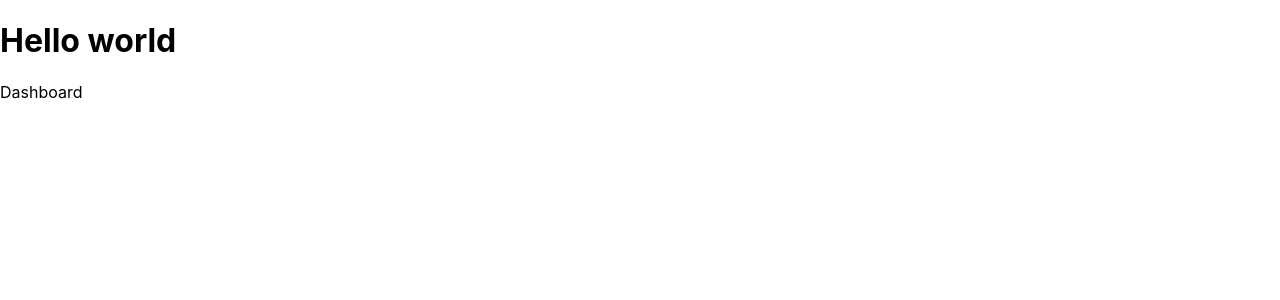
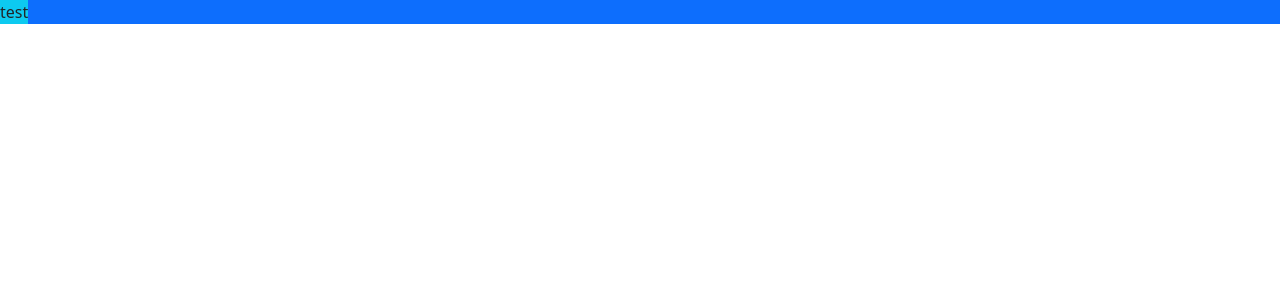
Before and after one commit to martinericksonn/Service_Charge_App_Group9, a React (Create React App) app in the folder Frontend/service-charge-app/: page / in a window 1280 px wide. Shown: the top 300 px of the page. Built offline with nearby package versions, Linux system fonts and the light colour scheme.

Commit message:
add bootstrap

```diff
--- a/Frontend/service-charge-app/src/App.js
+++ b/Frontend/service-charge-app/src/App.js
@@ -6,7 +6,7 @@ import Dashboard from './Components/Dashboard';
 function App() {
     return (
       <div>
-        <TicketManagement/>
+
         <Dashboard/>
       </div>
     );
--- a/Frontend/service-charge-app/src/Components/Dashboard.jsx
+++ b/Frontend/service-charge-app/src/Components/Dashboard.jsx
@@ -1,9 +1,15 @@
 import React, { Component } from 'react';
+import Button from 'react-bootstrap/Button';
+
  class Dashboard extends Component {
     state = {  }
+
+
     render() {
         return (
-            <div>Dashboard</div>
+            <div className='d-flex bg-primary h-100'>
+              <div className='d-flex bg-info'>test</div>
+            </div>
         );
     }
  }
--- a/Frontend/service-charge-app/src/Components/TicketManagement.jsx
+++ b/Frontend/service-charge-app/src/Components/TicketManagement.jsx
@@ -5,7 +5,7 @@ class TicketManagement extends Component {
     render() {
         return (
             <div>
-                <h1>Hello world</h1>
+                <h1>Title</h1>
             </div>
         );
     }
--- a/Frontend/service-charge-app/src/index.js
+++ b/Frontend/service-charge-app/src/index.js
@@ -3,8 +3,11 @@ import ReactDOM from 'react-dom/client';
 import './index.css';
 import App from './App';
 import reportWebVitals from './reportWebVitals';
+import 'bootstrap/dist/css/bootstrap.css'
 
 const root = ReactDOM.createRoot(document.getElementById('root'));
+
+
 root.render(
   <React.StrictMode>
     <App />
```
